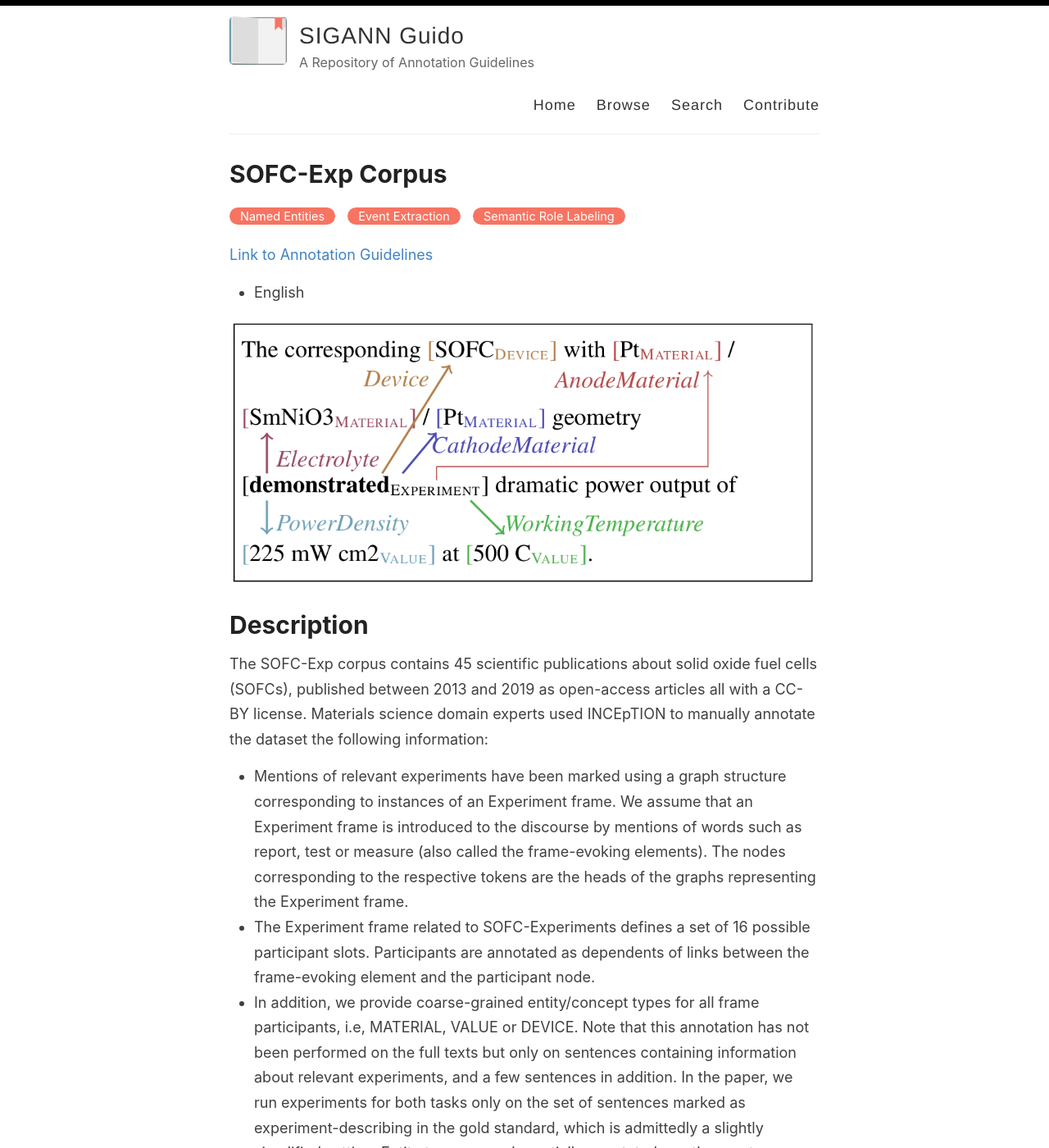
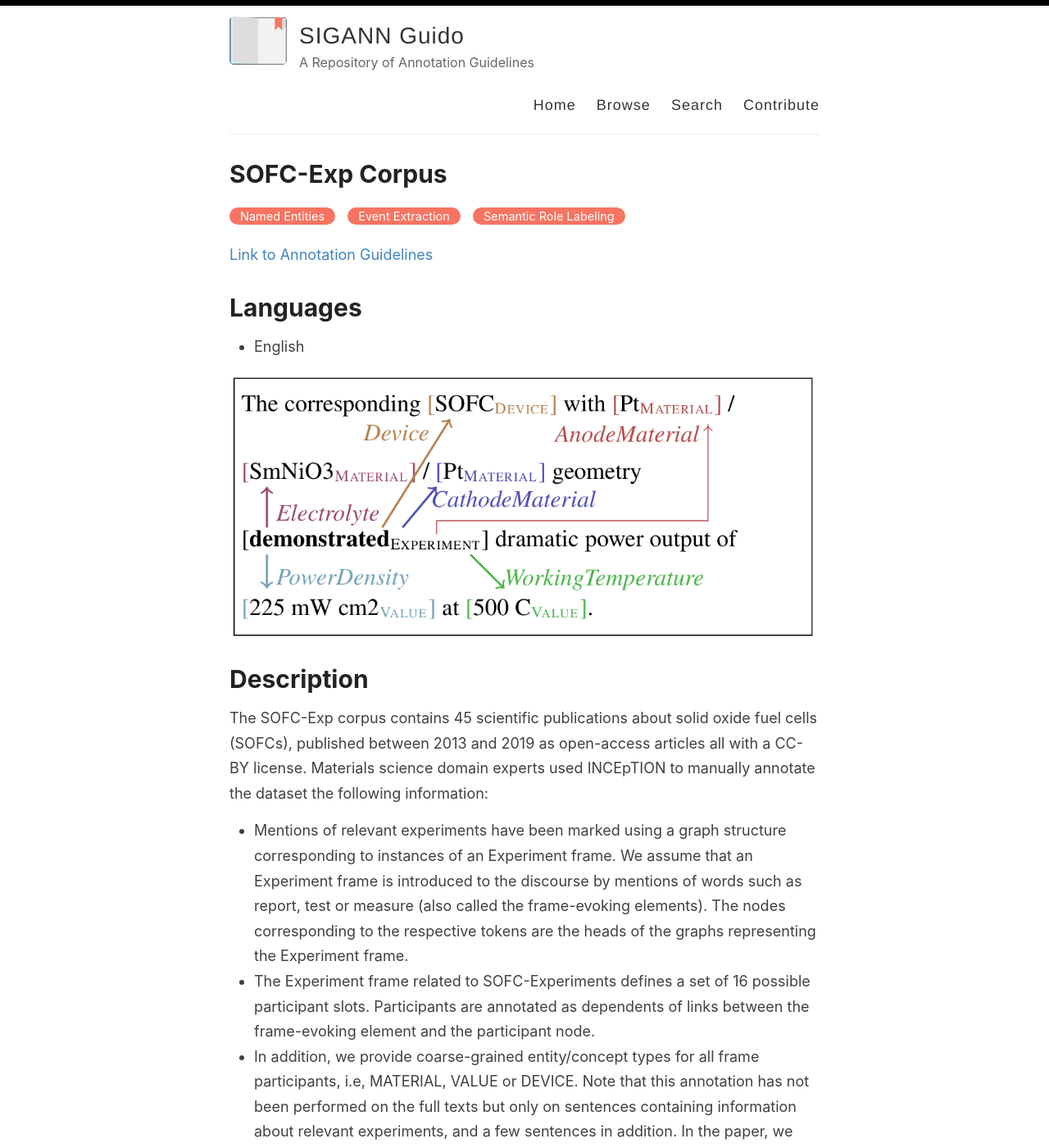
Before and after one commit to SIGANN/guido, a Jekyll site: the page built from _posts/2021-12-20-sofc-exp-corpus.md, in a window 1280 px wide and 1400 px high. Shown: the whole window at 82% size. Built offline with Jekyll 4.4.1, drawn with Linux system fonts in a browser that asks for light colours.

Commit message:
Update 2021-12-20-sofc-exp-corpus.md

```diff
--- a/_posts/2021-12-20-sofc-exp-corpus.md
+++ b/_posts/2021-12-20-sofc-exp-corpus.md
@@ -9,6 +9,7 @@ categories: [Named Entities, Event Extraction, Semantic Role Labeling]
 [Link to Annotation Guidelines](https://github.com/boschresearch/sofc-exp_textmining_resources)
 
 <!--- Languages adressed -->
+# Languages
 * English
 
 <!-- Teaser image, delete next line if none -->
```
Also changed, not shown: other parts of _posts/2021-12-20-sofc-exp-corpus.md (+1 -0 lines).
